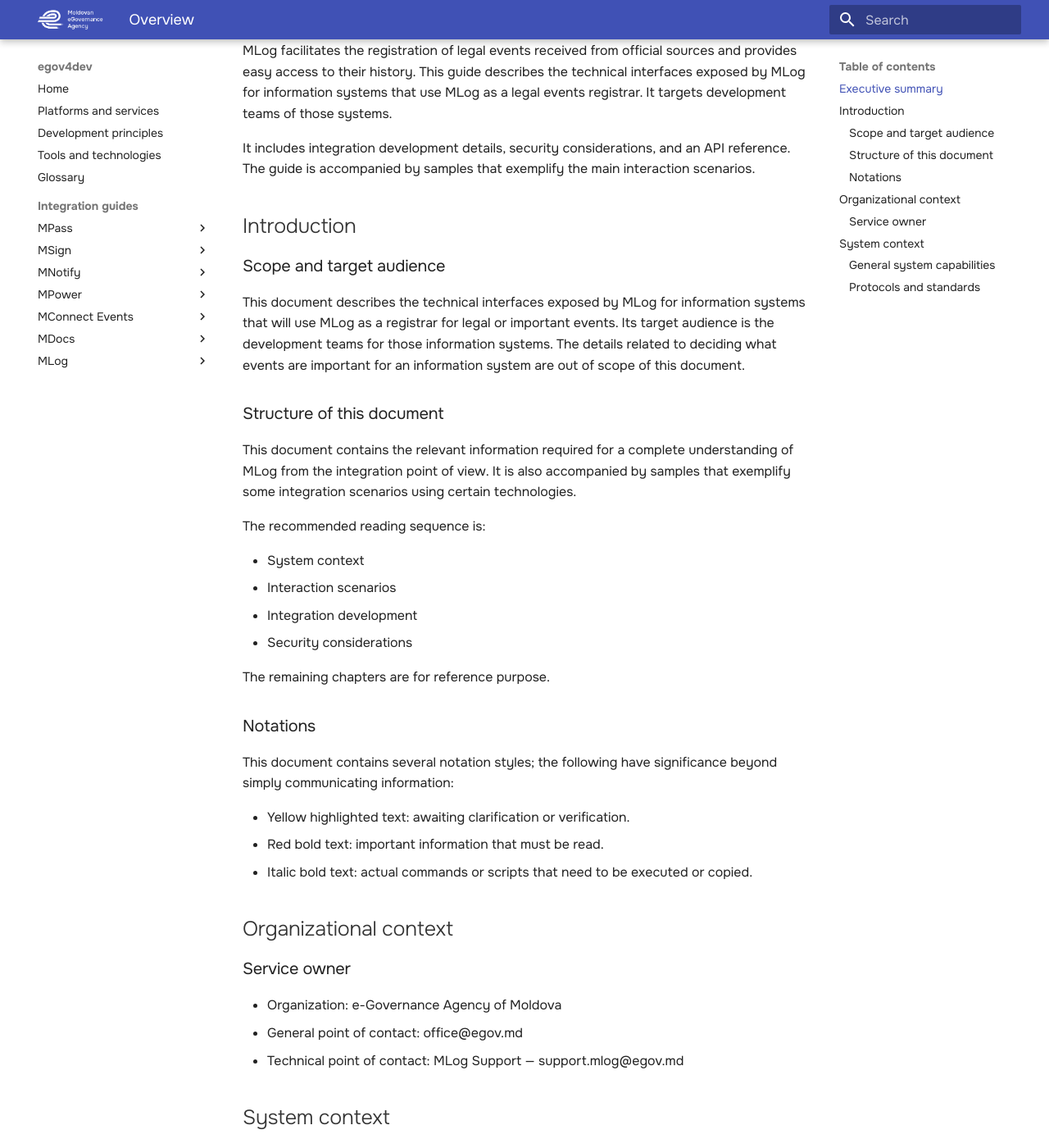
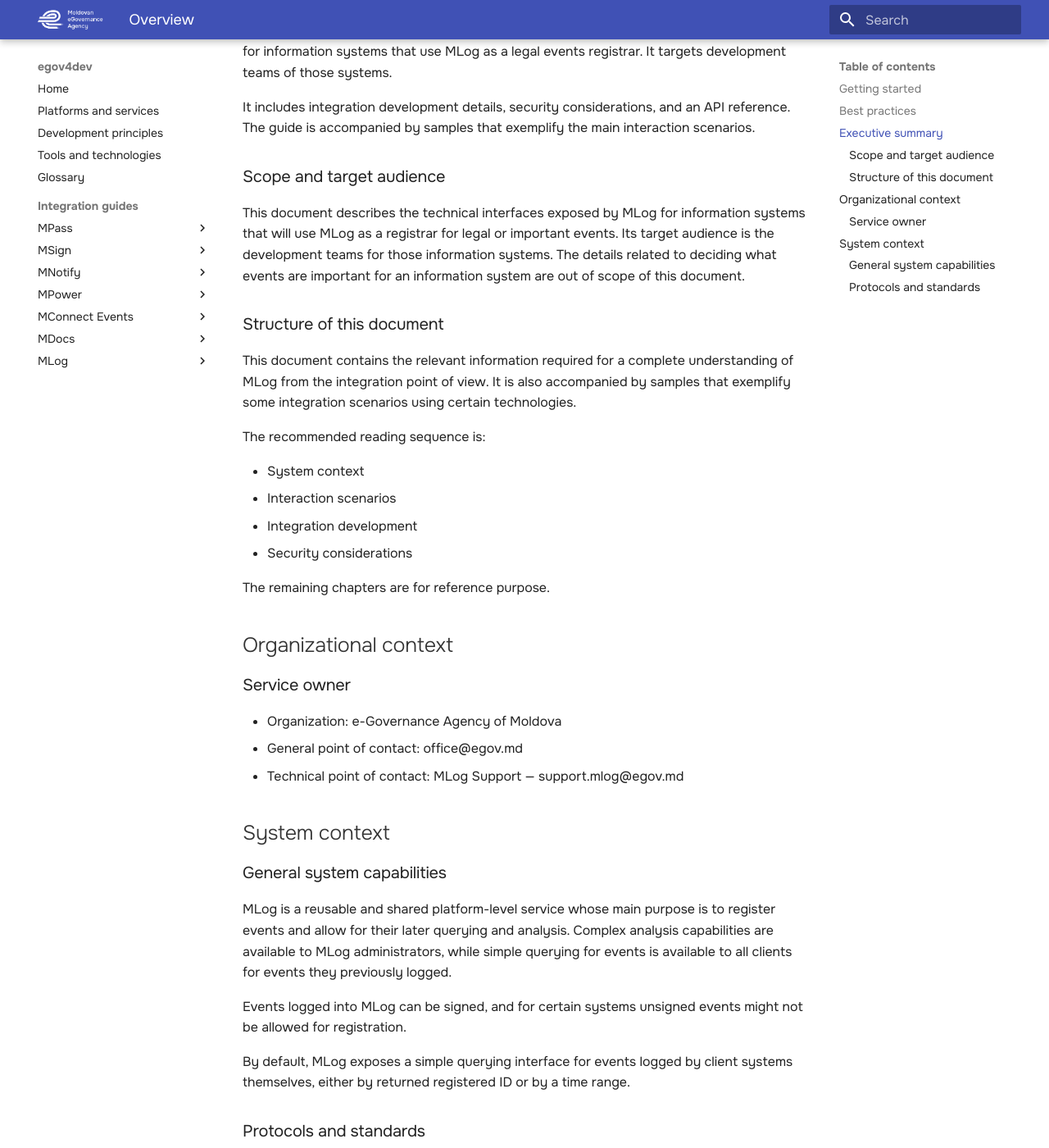
Before and after one commit to egov-moldova/egov4dev, an MkDocs documentation site: the page built from docs/guides/mlog/index.md, in a window 1280 px wide and 1400 px high, scrolled down 1204 px. Shown: the whole window at 82% size. Built offline with MkDocs 1.6.1 and Material for MkDocs 9.7.7, drawn with Linux system fonts in a browser that asks for light colours; some of the changed text lies outside the part shown.

Commit message:
Update index.md

```diff
--- a/docs/guides/mlog/index.md
+++ b/docs/guides/mlog/index.md
@@ -39,8 +32,6 @@
 MLog facilitates the registration of legal events received from official sources and provides easy access to their history. This guide describes the technical interfaces exposed by MLog for information systems that use MLog as a legal events registrar. It targets development teams of those systems.
 
 It includes integration development details, security considerations, and an API reference. The guide is accompanied by samples that exemplify the main interaction scenarios.
-
-## Introduction
 
 ### Scope and target audience
 
@@ -58,14 +49,6 @@
 - Security considerations
 
 The remaining chapters are for reference purpose.
-
-### Notations
-
-This document contains several notation styles; the following have significance beyond simply communicating information:
-
-- Yellow highlighted text: awaiting clarification or verification.
-- Red bold text: important information that must be read.
-- Italic bold text: actual commands or scripts that need to be executed or copied.
 
 ## Organizational context
 
```
Also changed, not shown: other parts of docs/guides/mlog/index.md (+2 -9 lines).
